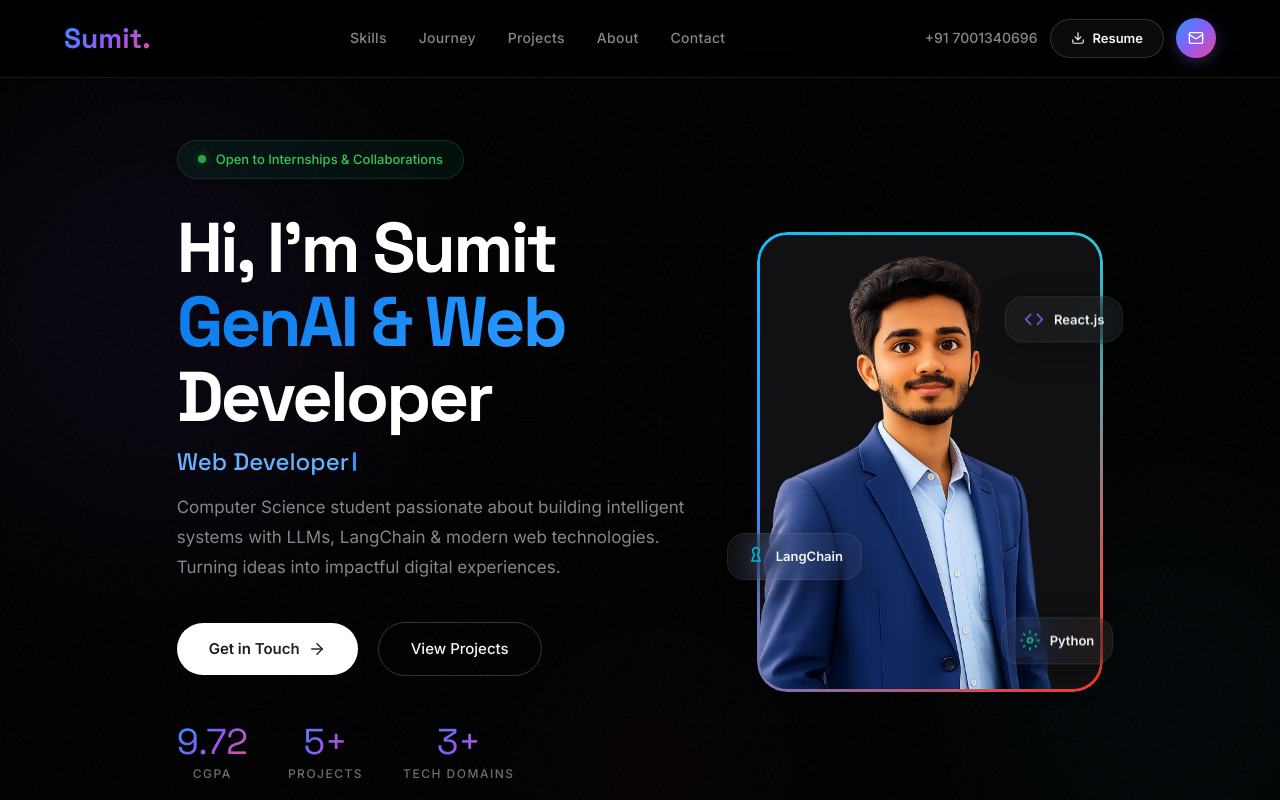
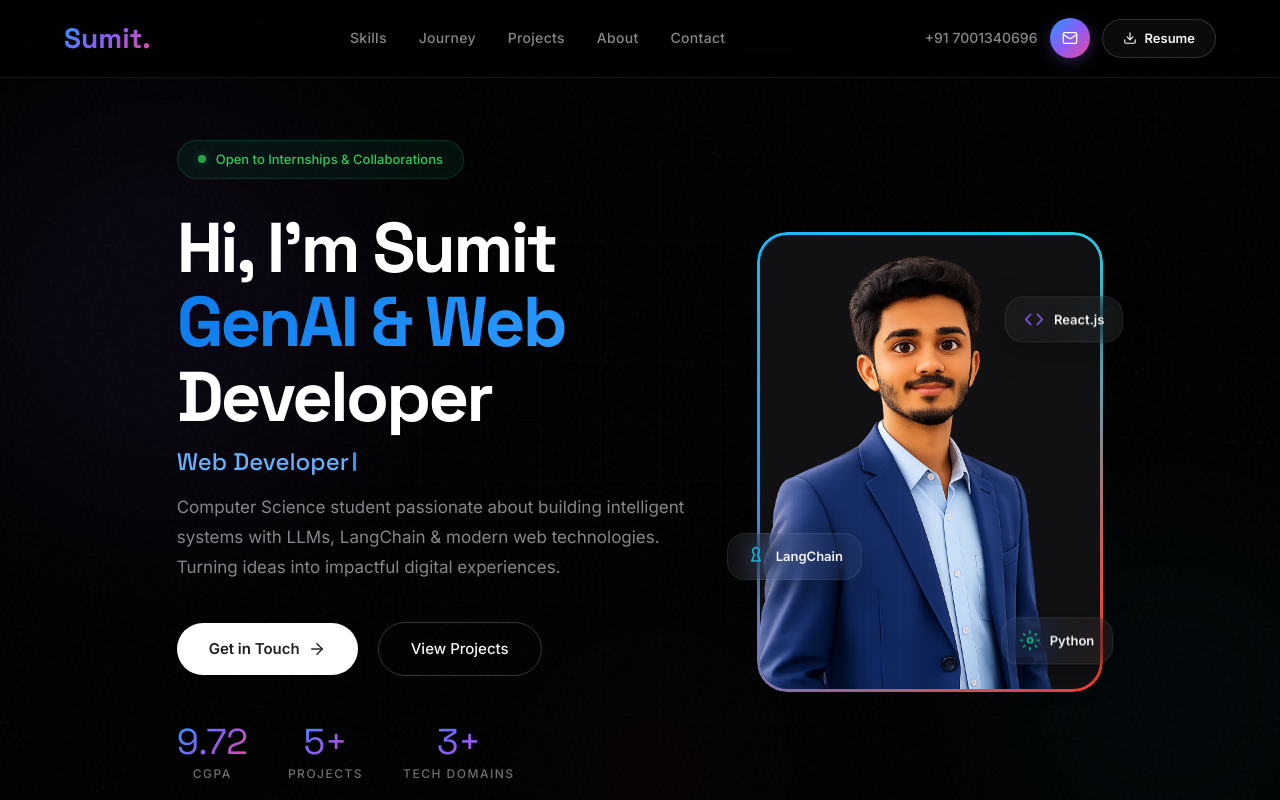
Before and after one commit to Sumit-7001/portfulio, a React (Vite) app: page / in a window 1280 px wide. Shown: the top 800 px of the page. Built offline with nearby package versions, Linux system fonts and the light colour scheme.

Commit message:
style: swap Resume and Email buttons, add .vercel to gitignore

```diff
--- a/src/components/Header.jsx
+++ b/src/components/Header.jsx
@@ -68,6 +68,12 @@ export default function Header() {
 
         <div className="header-right">
           <span className="header-phone">+91 7001340696</span>
+          <a href="mailto:sahoosumit7001@gmail.com" className="header-call-btn" aria-label="Email me">
+            <svg xmlns="http://www.w3.org/2000/svg" viewBox="0 0 24 24" fill="none" stroke="currentColor" strokeWidth="2" strokeLinecap="round" strokeLinejoin="round">
+              <rect width="20" height="16" x="2" y="4" rx="2"/>
+              <path d="m22 7-8.97 5.7a1.94 1.94 0 0 1-2.06 0L2 7"/>
+            </svg>
+          </a>
           <a
             href="/Sumit_Sahoo_GenAI_WebDeveloper_Resume.pdf"
             download
@@ -80,12 +86,6 @@ export default function Header() {
               <line x1="12" y1="15" x2="12" y2="3" />
             </svg>
             <span>Resume</span>
-          </a>
-          <a href="mailto:sahoosumit7001@gmail.com" className="header-call-btn" aria-label="Email me">
-            <svg xmlns="http://www.w3.org/2000/svg" viewBox="0 0 24 24" fill="none" stroke="currentColor" strokeWidth="2" strokeLinecap="round" strokeLinejoin="round">
-              <rect width="20" height="16" x="2" y="4" rx="2"/>
-              <path d="m22 7-8.97 5.7a1.94 1.94 0 0 1-2.06 0L2 7"/>
-            </svg>
           </a>
           <button
             className={`mobile-menu-btn${menuOpen ? ' open' : ''}`}
```
Also changed, not shown: 1 other file (tests, documents, lock files or other folders).
